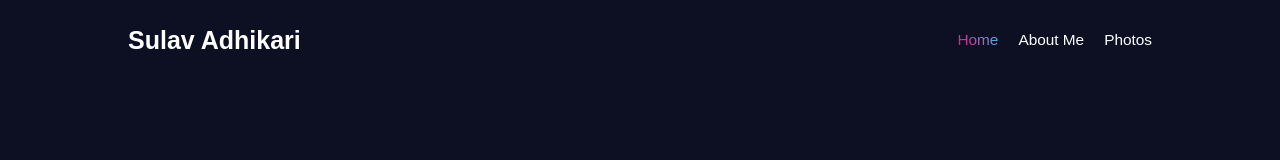
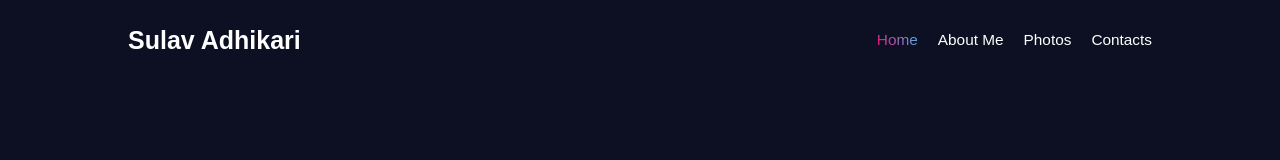
Before and after one commit to sulav063/portfolio, a plain HTML site: page index.html in a window 1280 px wide. Shown: the top 160 px of the page. Drawn offline with nearby package versions, Linux system fonts and the light colour scheme.

Commit message:
Update index.html

```diff
--- a/index.html
+++ b/index.html
@@ -23,6 +23,7 @@
             <a href="#home" class="active">Home</a>
             <a href="#about">About Me</a>
             <a href="#photos">Photos</a>
+            <a href="#contact">Contacts</a>
         </nav>
     </header>
 
@@ -93,7 +94,7 @@
     </section>
 
     <!-- Contact Section (Footer) -->
-    <footer class="footer">
+    <footer id="contact" class="footer">
         <div class="footer-container">
             <p>Let's Connect! Feel free to reach out.</p>
 
```
